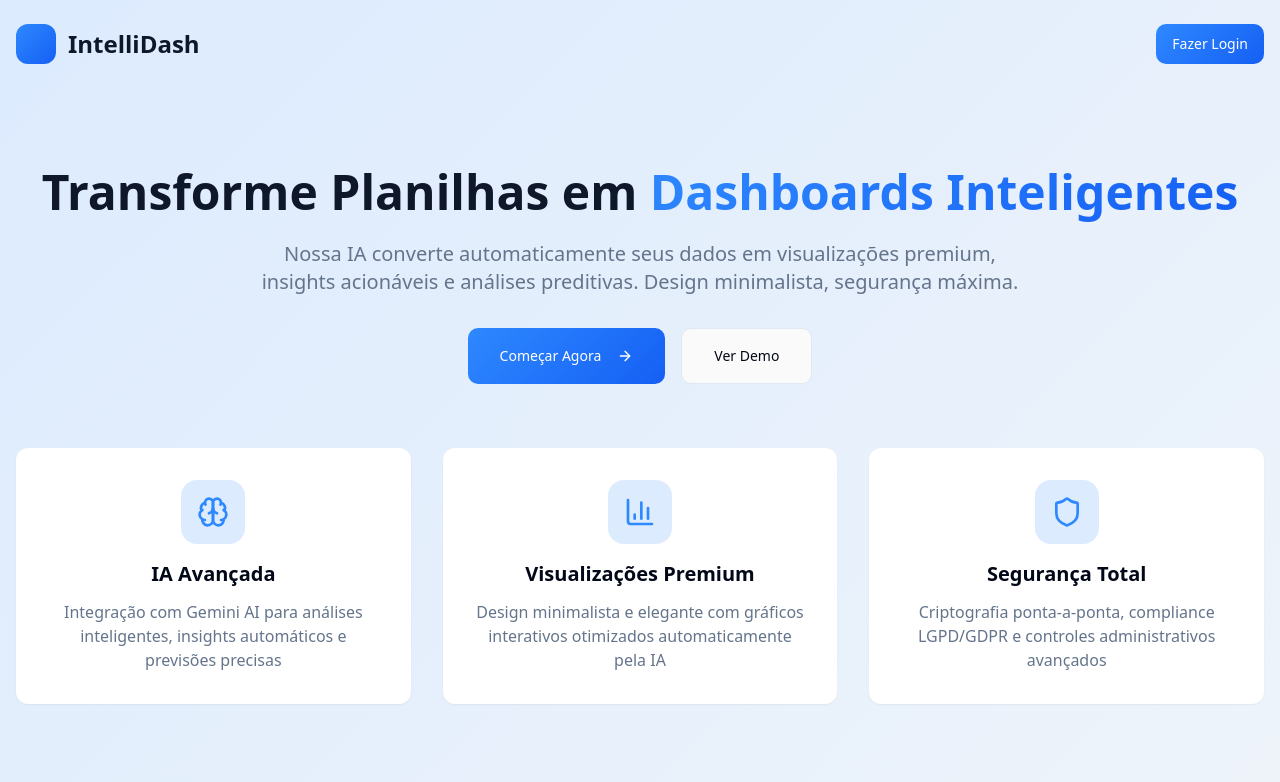
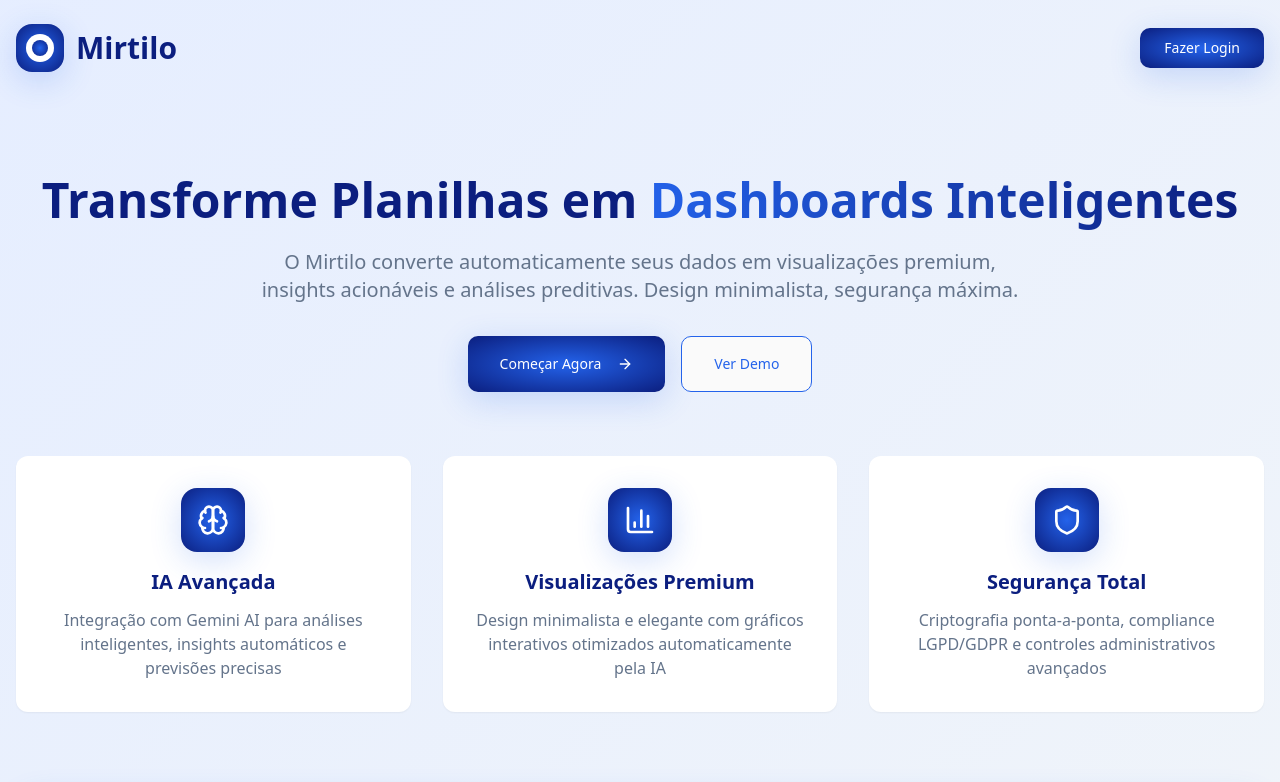
Before and after one commit to EducAI25/intellidash-insights-ai, a React (Vite) app: page / in a window 1280 px wide. Shown: the top 782 px of the page. Built offline with nearby package versions, Linux system fonts and the light colour scheme.

Commit message:
Refactor: Implement Mirtilo branding
This commit implements the Mirtilo branding across the application, including color palette, logo, and visual component adjustments. The changes are applied systematically to ensure existing functionalities remain intact.

```diff
--- a/src/components/auth/AuthForm.tsx
+++ b/src/components/auth/AuthForm.tsx
@@ -6,7 +6,7 @@ import { Card, CardContent, CardDescription, CardHeader, CardTitle } from "@/com
 import { Tabs, TabsContent, TabsList, TabsTrigger } from "@/components/ui/tabs";
 import { useAuth } from "@/hooks/useAuth";
 import { useToast } from "@/hooks/use-toast";
-import { Loader2, Shield } from "lucide-react";
+import { Loader2 } from "lucide-react";
 
 export function AuthForm() {
   const [isLoading, setIsLoading] = useState(false);
@@ -70,12 +70,14 @@ export function AuthForm() {
     <div className="min-h-screen bg-gradient-soft flex items-center justify-center p-4">
       <Card className="w-full max-w-md shadow-premium">
         <CardHeader className="text-center">
-          <div className="w-12 h-12 bg-gradient-primary rounded-xl mx-auto mb-4 flex items-center justify-center">
-            <Shield className="w-6 h-6 text-white" />
+          <div className="w-16 h-16 bg-gradient-mirtilo rounded-2xl mx-auto mb-4 flex items-center justify-center shadow-mirtilo">
+            <div className="w-8 h-8 bg-white rounded-full relative">
+              <div className="absolute inset-1 bg-gradient-mirtilo rounded-full"></div>
+            </div>
           </div>
-          <CardTitle className="text-2xl font-bold text-secondary">IntelliDash</CardTitle>
-          <CardDescription>
-            Transforme seus dados em insights inteligentes
+          <CardTitle className="text-3xl font-bold text-secondary">Mirtilo</CardTitle>
+          <CardDescription className="text-lg">
+            Transforme suas planilhas em dashboards inteligentes
           </CardDescription>
         </CardHeader>
         <CardContent>
@@ -109,7 +111,8 @@ export function AuthForm() {
                 </div>
                 <Button
                   type="submit"
-                  className="w-full bg-gradient-primary hover:opacity-90"
+                  variant="mirtilo"
+                  className="w-full h-12"
                   disabled={isLoading}
                 >
                   {isLoading && <Loader2 className="mr-2 h-4 w-4 animate-spin" />}
@@ -153,7 +156,8 @@ export function AuthForm() {
                 </div>
                 <Button
                   type="submit"
-                  className="w-full bg-gradient-primary hover:opacity-90"
+                  variant="mirtilo"
+                  className="w-full h-12"
                   disabled={isLoading}
                 >
                   {isLoading && <Loader2 className="mr-2 h-4 w-4 animate-spin" />}
--- a/src/components/layout/UserLayout.tsx
+++ b/src/components/layout/UserLayout.tsx
@@ -73,8 +73,12 @@ export function UserLayout({ children, activeSection = "Home" }: UserLayoutProps
               </Button>
 
               <div className="flex items-center ml-4 md:ml-0">
-                <div className="w-8 h-8 bg-gradient-primary rounded-lg mr-3"></div>
-                <h1 className="text-xl font-bold text-secondary">IntelliDash</h1>
+                <div className="w-10 h-10 bg-gradient-mirtilo rounded-xl mr-3 flex items-center justify-center shadow-mirtilo">
+                  <div className="w-6 h-6 bg-white rounded-full relative">
+                    <div className="absolute inset-1 bg-gradient-mirtilo rounded-full"></div>
+                  </div>
+                </div>
+                <h1 className="text-2xl font-bold text-secondary">Mirtilo</h1>
               </div>
             </div>
 
@@ -92,7 +96,7 @@ export function UserLayout({ children, activeSection = "Home" }: UserLayoutProps
             {/* Right side */}
             <div className="flex items-center space-x-4">
               <Button
-                className="bg-gradient-primary hover:opacity-90 transition-opacity"
+                variant="mirtilo"
                 onClick={() => navigate('/dashboard/upload')}
               >
                 <Upload className="h-4 w-4 mr-2" />
--- a/src/components/ui/button.tsx
+++ b/src/components/ui/button.tsx
@@ -9,7 +9,7 @@ const buttonVariants = cva(
   {
     variants: {
       variant: {
-        default: "bg-primary text-primary-foreground hover:bg-primary/90",
+        default: "bg-gradient-button text-primary-foreground hover:opacity-90 transition-all duration-300 shadow-mirtilo hover:shadow-premium",
         destructive:
           "bg-destructive text-destructive-foreground hover:bg-destructive/90",
         outline:
@@ -18,6 +18,7 @@ const buttonVariants = cva(
           "bg-secondary text-secondary-foreground hover:bg-secondary/80",
         ghost: "hover:bg-accent hover:text-accent-foreground",
         link: "text-primary underline-offset-4 hover:underline",
+        mirtilo: "bg-gradient-mirtilo text-primary-foreground hover:opacity-90 transition-all duration-300 shadow-mirtilo hover:shadow-premium",
       },
       size: {
         default: "h-10 px-4 py-2",
--- a/src/index.css
+++ b/src/index.css
@@ -8,7 +8,7 @@ All colors MUST be HSL.
 
 @layer base {
   :root {
-    /* Premium IntelliDash Design System */
+    /* Mirtilo Design System - Baseado na paleta de azuis */
     --background: 0 0% 98%;
     --foreground: 222.2 84% 4.9%;
 
@@ -18,19 +18,20 @@ All colors MUST be HSL.
     --popover: 0 0% 100%;
     --popover-foreground: 222.2 84% 4.9%;
 
-    /* Premium blue palette */
-    --primary: 214 100% 59%;
+    /* Paleta Mirtilo - Azuis escuros e médios */
+    --primary: 221 83% 53%;
     --primary-foreground: 0 0% 100%;
-    --primary-soft: 214 95% 93%;
+    --primary-soft: 221 100% 95%;
+    --primary-dark: 230 84% 27%;
 
-    /* Deep blue accents */
-    --secondary: 222.2 47.4% 11.2%;
+    /* Azuis escuros para fundos */
+    --secondary: 230 84% 27%;
     --secondary-foreground: 210 40% 98%;
 
     --muted: 210 40% 96.1%;
     --muted-foreground: 215.4 16.3% 46.9%;
 
-    --accent: 214 100% 59%;
+    --accent: 221 83% 53%;
     --accent-foreground: 0 0% 100%;
 
     --destructive: 0 84.2% 60.2%;
@@ -38,28 +39,31 @@ All colors MUST be HSL.
 
     --border: 214.3 31.8% 91.4%;
     --input: 214.3 31.8% 91.4%;
-    --ring: 214 100% 59%;
+    --ring: 221 83% 53%;
 
     --radius: 0.75rem;
 
-    /* Premium gradients */
-    --gradient-primary: linear-gradient(135deg, hsl(214 100% 59%), hsl(220 91% 52%));
-    --gradient-soft: linear-gradient(135deg, hsl(214 95% 93%), hsl(210 40% 96.1%));
-    --gradient-dark: linear-gradient(135deg, hsl(222.2 47.4% 11.2%), hsl(215 28% 17%));
+    /* Gradientes Mirtilo - Radiais azul escuro para azul médio */
+    --gradient-primary: radial-gradient(circle, hsl(221 83% 53%), hsl(230 84% 27%));
+    --gradient-button: radial-gradient(circle, hsl(230 84% 27%), hsl(230 84% 20%));
+    --gradient-soft: linear-gradient(135deg, hsl(221 100% 95%), hsl(210 40% 96.1%));
+    --gradient-dark: linear-gradient(135deg, hsl(230 84% 27%), hsl(230 84% 20%));
+    --gradient-mirtilo: radial-gradient(ellipse at center, hsl(221 83% 53%) 0%, hsl(230 84% 27%) 100%);
 
-    /* Premium shadows */
-    --shadow-premium: 0 20px 25px -5px hsl(214 100% 59% / 0.1), 0 10px 10px -5px hsl(214 100% 59% / 0.04);
-    --shadow-elegant: 0 4px 6px -1px hsl(214 31.8% 91.4% / 0.1), 0 2px 4px -1px hsl(214 31.8% 91.4% / 0.06);
+    /* Sombras Mirtilo */
+    --shadow-premium: 0 20px 25px -5px hsl(221 83% 53% / 0.15), 0 10px 10px -5px hsl(221 83% 53% / 0.05);
+    --shadow-elegant: 0 4px 6px -1px hsl(230 84% 27% / 0.1), 0 2px 4px -1px hsl(230 84% 27% / 0.06);
+    --shadow-mirtilo: 0 8px 32px hsl(221 83% 53% / 0.2);
 
-    /* Sidebar premium theme */
-    --sidebar-background: 222.2 47.4% 11.2%;
+    /* Sidebar Mirtilo theme */
+    --sidebar-background: 230 84% 27%;
     --sidebar-foreground: 210 40% 98%;
-    --sidebar-primary: 214 100% 59%;
+    --sidebar-primary: 221 83% 53%;
     --sidebar-primary-foreground: 0 0% 100%;
-    --sidebar-accent: 217.2 32.6% 17.5%;
+    --sidebar-accent: 230 84% 20%;
     --sidebar-accent-foreground: 210 40% 98%;
-    --sidebar-border: 217.2 32.6% 17.5%;
-    --sidebar-ring: 214 100% 59%;
+    --sidebar-border: 230 84% 20%;
+    --sidebar-ring: 221 83% 53%;
   }
 
   .dark {
--- a/src/pages/Index.tsx
+++ b/src/pages/Index.tsx
@@ -14,12 +14,17 @@ const Index = () => {
       <header className="py-6 px-4">
         <div className="max-w-7xl mx-auto flex justify-between items-center">
           <div className="flex items-center">
-            <div className="w-10 h-10 bg-gradient-primary rounded-xl mr-3"></div>
-            <h1 className="text-2xl font-bold text-secondary">IntelliDash</h1>
+            <div className="w-12 h-12 bg-gradient-mirtilo rounded-2xl mr-3 flex items-center justify-center shadow-mirtilo">
+              <div className="w-7 h-7 bg-white rounded-full relative">
+                <div className="absolute inset-1.5 bg-gradient-mirtilo rounded-full"></div>
+              </div>
+            </div>
+            <h1 className="text-3xl font-bold text-secondary">Mirtilo</h1>
           </div>
           <Button
             onClick={() => navigate('/auth')}
-            className="bg-gradient-primary"
+            variant="mirtilo"
+            className="px-6 py-2"
           >
             Fazer Login
           </Button>
@@ -31,22 +36,23 @@ const Index = () => {
         <div className="text-center mb-16">
           <h2 className="text-5xl font-bold text-secondary mb-6">
             Transforme Planilhas em
-            <span className="bg-gradient-primary bg-clip-text text-transparent"> Dashboards Inteligentes</span>
+            <span className="bg-gradient-to-r from-primary to-primary-dark bg-clip-text text-transparent"> Dashboards Inteligentes</span>
           </h2>
           <p className="text-xl text-muted-foreground max-w-3xl mx-auto mb-8">
-            Nossa IA converte automaticamente seus dados em visualizações premium,
+            O Mirtilo converte automaticamente seus dados em visualizações premium,
             insights acionáveis e análises preditivas. Design minimalista, segurança máxima.
           </p>
           <div className="flex gap-4 justify-center">
             <Button
               size="lg"
-              className="bg-gradient-primary h-14 px-8"
+              variant="mirtilo"
+              className="h-14 px-8"
               onClick={() => navigate('/auth')}
             >
               Começar Agora
               <ArrowRight className="ml-2 h-5 w-5" />
             </Button>
-            <Button size="lg" variant="outline" className="h-14 px-8">
+            <Button size="lg" variant="outline" className="h-14 px-8 border-primary text-primary hover:bg-primary-soft">
               Ver Demo
             </Button>
           </div>
@@ -54,12 +60,12 @@ const Index = () => {
 
         {/* Features */}
         <div className="grid grid-cols-1 md:grid-cols-3 gap-8 mb-20">
-          <Card className="shadow-elegant border-0">
+          <Card className="shadow-mirtilo border-0 hover:shadow-premium transition-all duration-300">
             <CardContent className="p-8 text-center">
-              <div className="w-16 h-16 bg-primary-soft rounded-2xl flex items-center justify-center mx-auto mb-4">
-                <Brain className="h-8 w-8 text-primary" />
+              <div className="w-16 h-16 bg-gradient-mirtilo rounded-2xl flex items-center justify-center mx-auto mb-4 shadow-mirtilo">
+                <Brain className="h-8 w-8 text-white" />
               </div>
-              <h3 className="text-xl font-bold mb-3">IA Avançada</h3>
+              <h3 className="text-xl font-bold mb-3 text-secondary">IA Avançada</h3>
               <p className="text-muted-foreground">
                 Integração com Gemini AI para análises inteligentes,
                 insights automáticos e previsões precisas
@@ -67,12 +73,12 @@ const Index = () => {
             </CardContent>
           </Card>
 
-          <Card className="shadow-elegant border-0">
+          <Card className="shadow-mirtilo border-0 hover:shadow-premium transition-all duration-300">
             <CardContent className="p-8 text-center">
-              <div className="w-16 h-16 bg-primary-soft rounded-2xl flex items-center justify-center mx-auto mb-4">
-                <BarChart3 className="h-8 w-8 text-primary" />
+              <div className="w-16 h-16 bg-gradient-mirtilo rounded-2xl flex items-center justify-center mx-auto mb-4 shadow-mirtilo">
+                <BarChart3 className="h-8 w-8 text-white" />
               </div>
-              <h3 className="text-xl font-bold mb-3">Visualizações Premium</h3>
+              <h3 className="text-xl font-bold mb-3 text-secondary">Visualizações Premium</h3>
               <p className="text-muted-foreground">
                 Design minimalista e elegante com gráficos interativos
                 otimizados automaticamente pela IA
@@ -80,12 +86,12 @@ const Index = () => {
             </CardContent>
           </Card>
 
-          <Card className="shadow-elegant border-0">
+          <Card className="shadow-mirtilo border-0 hover:shadow-premium transition-all duration-300">
             <CardContent className="p-8 text-center">
-              <div className="w-16 h-16 bg-primary-soft rounded-2xl flex items-center justify-center mx-auto mb-4">
-                <Shield className="h-8 w-8 text-primary" />
+              <div className="w-16 h-16 bg-gradient-mirtilo rounded-2xl flex items-center justify-center mx-auto mb-4 shadow-mirtilo">
+                <Shield className="h-8 w-8 text-white" />
               </div>
-              <h3 className="text-xl font-bold mb-3">Segurança Total</h3>
+              <h3 className="text-xl font-bold mb-3 text-secondary">Segurança Total</h3>
               <p className="text-muted-foreground">
                 Criptografia ponta-a-ponta, compliance LGPD/GDPR
                 e controles administrativos avançados
@@ -95,7 +101,7 @@ const Index = () => {
         </div>
 
         {/* CTA Section */}
-        <div className="bg-gradient-primary rounded-3xl p-12 text-center text-white">
+        <div className="bg-gradient-mirtilo rounded-3xl p-12 text-center text-white shadow-mirtilo">
           <h3 className="text-3xl font-bold mb-4">
             Pronto para Revolucionar Seus Dados?
           </h3>
@@ -105,7 +111,7 @@ const Index = () => {
           </p>
           <Button
             size="lg"
-            className="bg-white text-primary hover:bg-white/90 h-14 px-8"
+            className="bg-white text-secondary hover:bg-primary-soft h-14 px-8 shadow-elegant"
             onClick={() => navigate('/auth')}
           >
             <Zap className="mr-2 h-5 w-5" />
--- a/tailwind.config.ts
+++ b/tailwind.config.ts
@@ -27,7 +27,8 @@ export default {
 				primary: {
 					DEFAULT: 'hsl(var(--primary))',
 					foreground: 'hsl(var(--primary-foreground))',
-					soft: 'hsl(var(--primary-soft))'
+					soft: 'hsl(var(--primary-soft))',
+					dark: 'hsl(var(--primary-dark))'
 				},
 				secondary: {
 					DEFAULT: 'hsl(var(--secondary))',
@@ -66,12 +67,15 @@ export default {
 			},
 			backgroundImage: {
 				'gradient-primary': 'var(--gradient-primary)',
+				'gradient-button': 'var(--gradient-button)',
 				'gradient-soft': 'var(--gradient-soft)',
-				'gradient-dark': 'var(--gradient-dark)'
+				'gradient-dark': 'var(--gradient-dark)',
+				'gradient-mirtilo': 'var(--gradient-mirtilo)'
 			},
 			boxShadow: {
 				'premium': 'var(--shadow-premium)',
-				'elegant': 'var(--shadow-elegant)'
+				'elegant': 'var(--shadow-elegant)',
+				'mirtilo': 'var(--shadow-mirtilo)'
 			},
 			borderRadius: {
 				lg: 'var(--radius)',
```
Also changed, not shown: src/components/layout/AdminLayout.tsx (+10 -6 lines).
